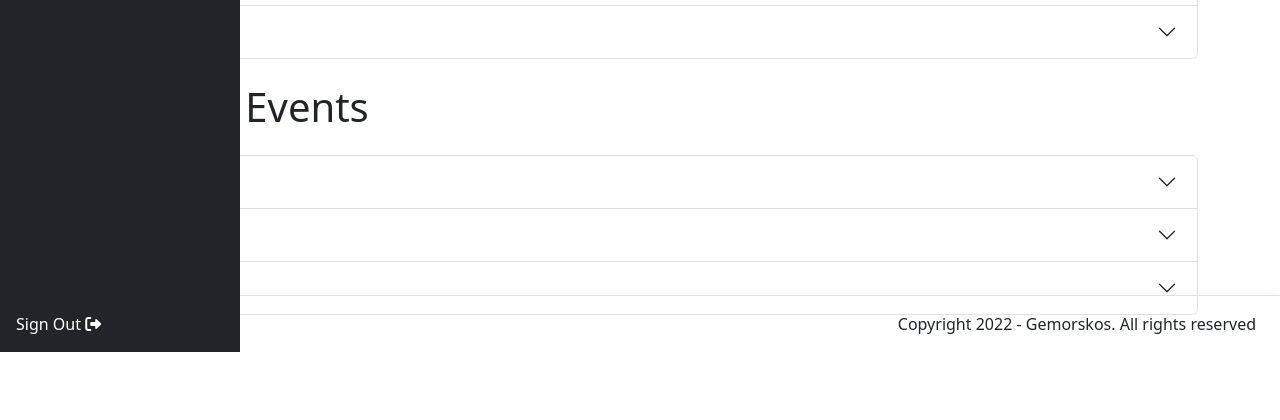
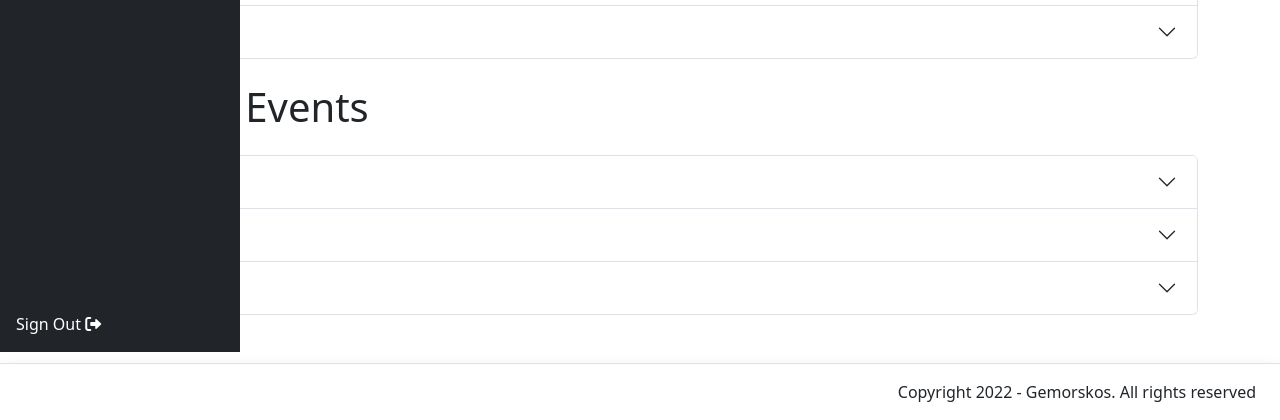
Before and after one commit to lorandhajos/GroupC-term2, a PHP site: page /home.php in a window 1280 px wide. Shown: the part 448-868 px from the top of the page. Before the commit the page ends 800 px from the top, so only its background shows below. Run offline with PHP 8.4, Linux system fonts and the light colour scheme.

Commit message:
fix home.php footer placement

```diff
--- a/src/home.php
+++ b/src/home.php
@@ -121,7 +121,7 @@
       </div>
     </div>
   </main>
-  <footer class="py-3 mt-5 d-flex justify-content-end shadow border-top navbar fixed-bottom">
+  <footer class="py-3 mt-5 d-flex justify-content-end shadow border-top navbar">
     <p class="mb-0 me-4">Copyright 2022 - Gemorskos. All rights reserved</p>
   </footer>
 </body>
```
